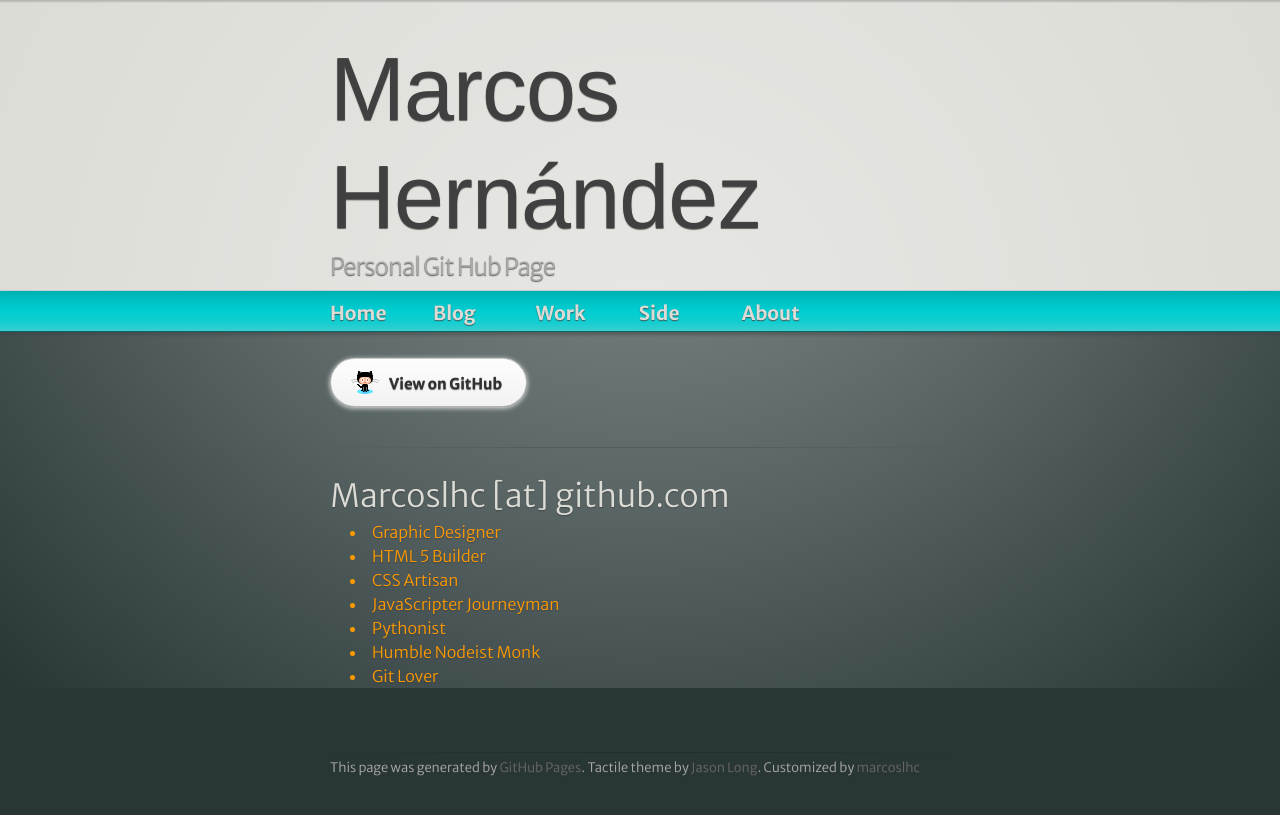
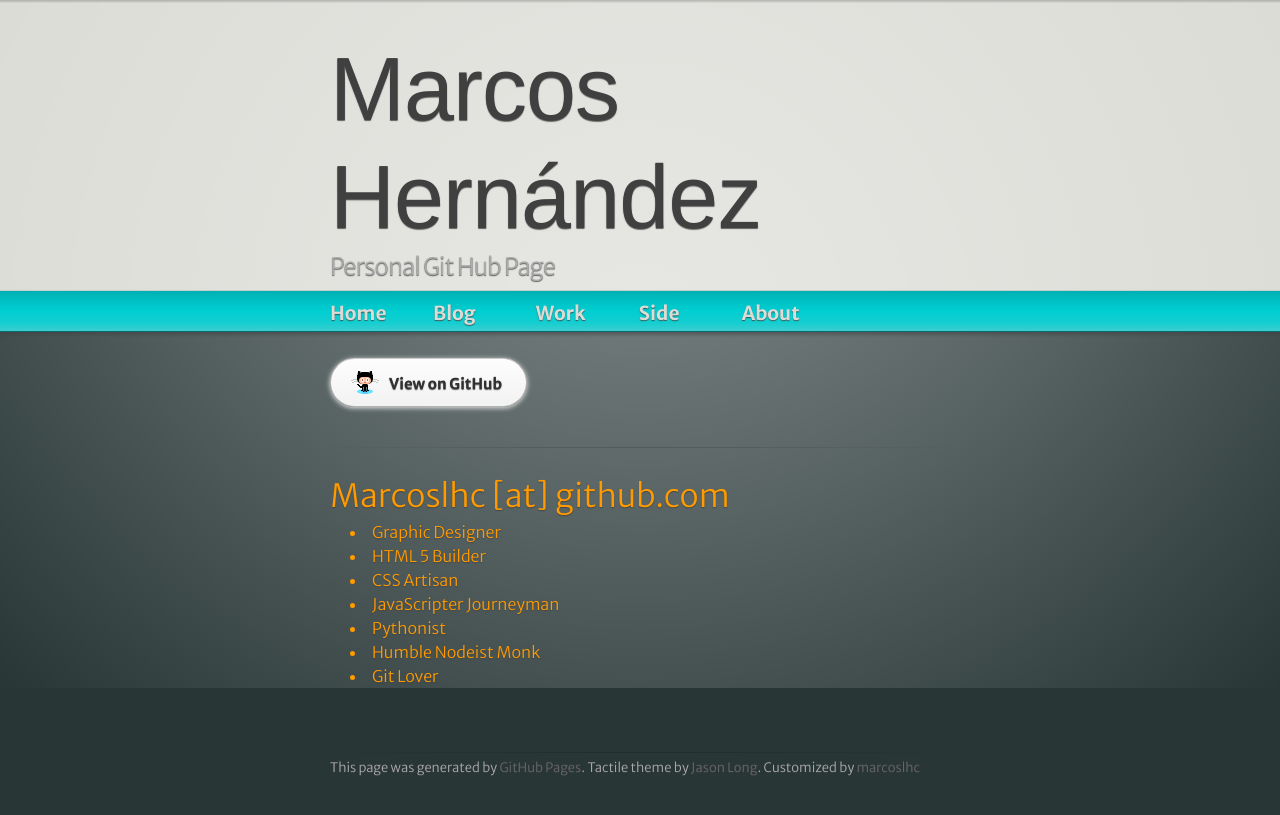
Before and after one commit to marcoslhc/marcoslhc.github.com, a Jekyll site: the page built from index.html, in a window 1280 px wide. Shown: the top 815 px of the page. Built offline with Jekyll 4.4.1, drawn with Linux system fonts in a browser that asks for light colours; some web fonts are replaced.

Commit message:
Some CSS eye-candy

```diff
--- a/stylesheets/stylesheet.css
+++ b/stylesheets/stylesheet.css
@@ -138,6 +138,11 @@
     width:100%;
     height:100%;
     padding:.5em 0 .5em;
+    transition:color 0.2s ease-in-out;
+}
+#main-nav a:hover {
+  color:rgb(255,155,0);
+  transition:color 0.2s ease-in-out;
 }
 
 #container {
@@ -303,6 +308,7 @@
 
 h1 {
   font-size: 32px;
+  color:rgb(255,155,0);
 }
 
 h2 {
```
